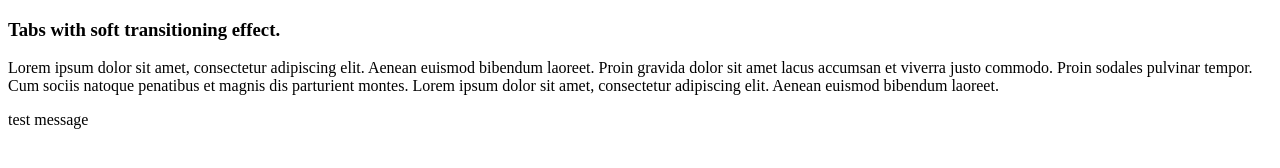
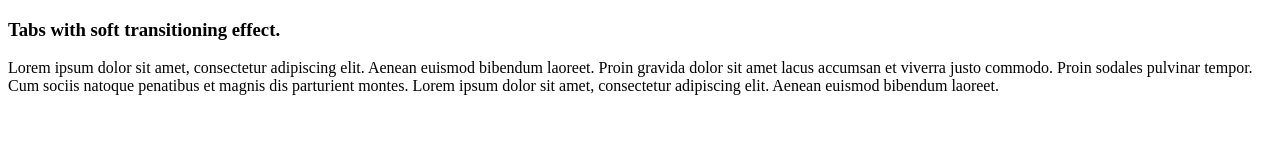
Before and after one commit to Julianarnia/tms-practice-four, a plain HTML site: page ДЗ-3/основа2.html in a window 1280 px wide. Drawn offline with Linux system fonts and the light colour scheme.

Commit message:
Revert "added p with message"
This reverts commit 6d2bf941d8f9bfc66ecfd9b6566f9694eaa22fa0.

```diff
--- a/ДЗ-3/основа2.html
+++ b/ДЗ-3/основа2.html
@@ -16,6 +16,6 @@
 
         Lorem ipsum dolor sit amet, consectetur adipiscing elit. Aenean euismod
         bibendum laoreet.</p>
-    <p>test message</p>
+
 </body>
 </html>
```
